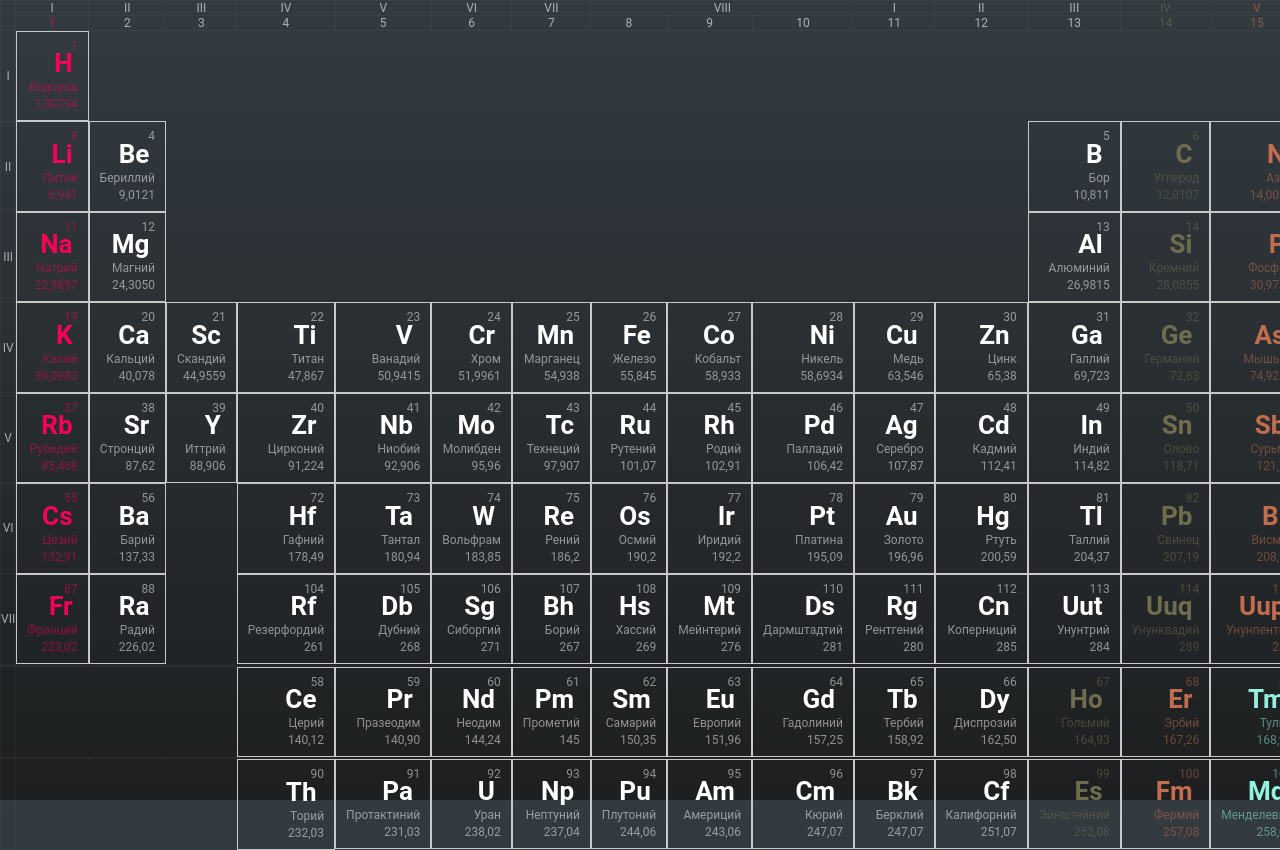
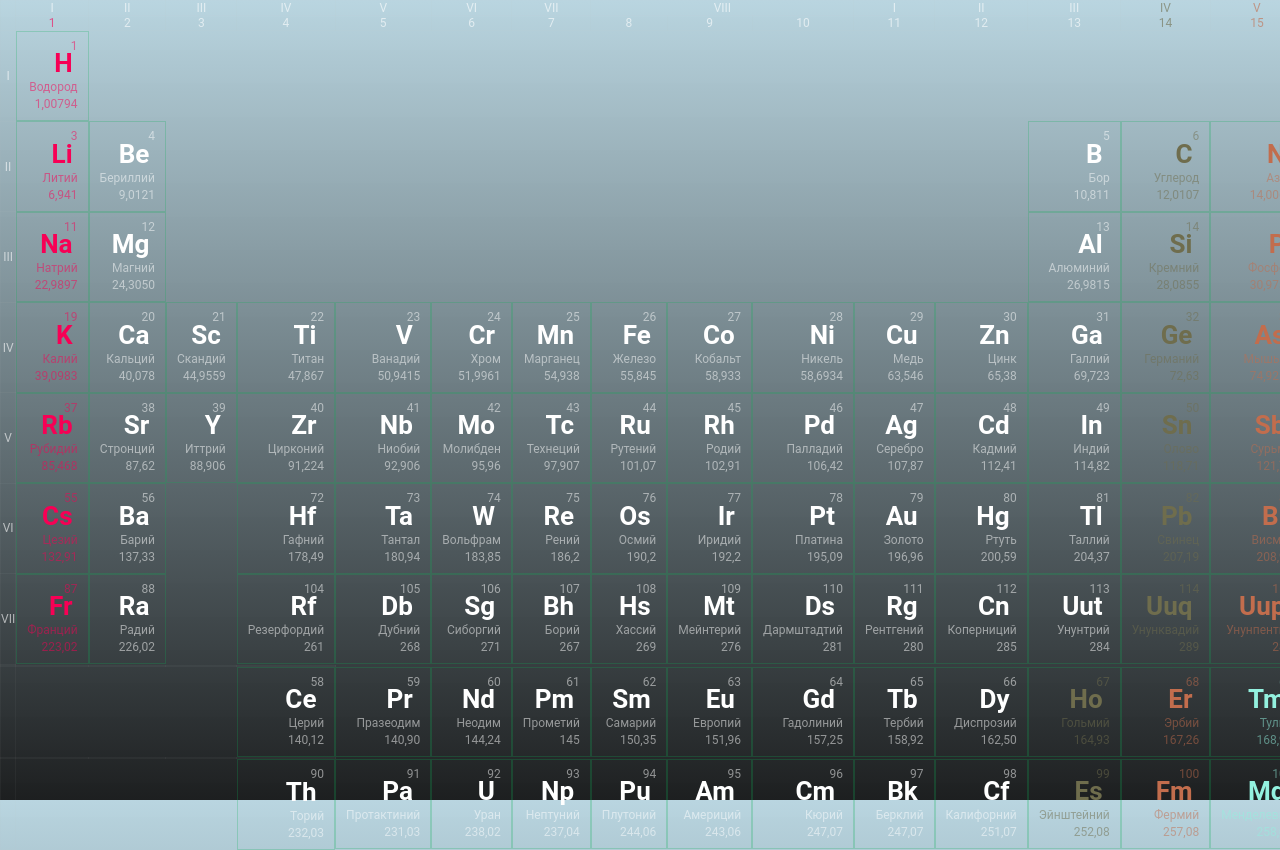
Before and after one commit to FurCoat96/4p22-frontend-anastasiia-ryzhkova, a plain HTML site: page homework_4/page3.html in a window 1280 px wide. Shown: the top 850 px of the page. Drawn offline with Linux system fonts and the light colour scheme.

Commit message:
add homework_4

```diff
--- a/homework_4/mend_css.css
+++ b/homework_4/mend_css.css
@@ -2,13 +2,13 @@ body {
     height: 100vh;
     margin: 0;
     font-family: 'Roboto', sans-serif;
-    background: #333B41;
+    background: #fbfcfd;
     background: -webkit-gradient(linear, left top, left bottom, color-stop(0%,#333B41), color-stop(100%,#1d1f20));
-    background: -webkit-linear-gradient(top, #333B41 0%, #1d1f20 100%);
-    background:    -moz-linear-gradient(top, #333B41 0%, #1d1f20 100%);
-    background:     -ms-linear-gradient(top, #333B41 0%, #1d1f20 100%);
-    background:      -o-linear-gradient(top, #333B41 0%, #1d1f20 100%);
-    background:         linear-gradient(to bottom, #333B41 0%, #1d1f20 100%);
+    background: -webkit-linear-gradient(top, #b2d1dde7 0%, #1d1f20 100%);
+    background:    -moz-linear-gradient(top, #b2d1dde7 0%, #1d1f20 100%);
+    background:     -ms-linear-gradient(top, #b2d1dde7 0%, #1d1f20 100%);
+    background:      -o-linear-gradient(top, #b2d1dde7 0%, #1d1f20 100%);
+    background:         linear-gradient(to bottom, #b2d1dde7 0%, #1d1f20 100%);
     filter: progid:DXImageTransform.Microsoft.gradient(startColorstr='#333B41', endColorstr='#1d1f20', GradientType=0);
     background-attachment: fixed;
   }
@@ -74,7 +74,7 @@ body {
     font-size:12px;
     padding : 10px;
     text-align: right;
-    border: 1px solid rgb(200, 200, 200);
+    border: 1px solid rgba(15, 172, 85, 0.247);
   }
 
   .chemical span {
```
